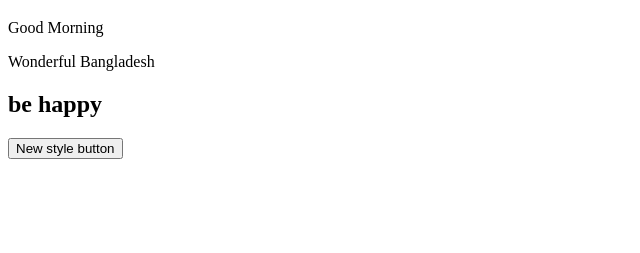
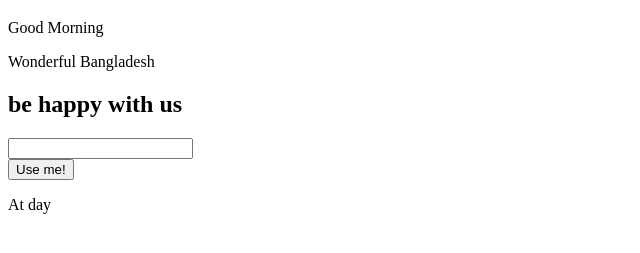
Before and after one commit to bmkabyo18/my-second-web, a plain HTML site: page index.html in a window 1280 px wide. Shown: the part 61-314 px from the top of the page, without its empty margins (0-640 px from the left). Drawn offline with Linux system fonts and the light colour scheme.

Commit message:
text updated

```diff
--- a/index.html
+++ b/index.html
@@ -11,8 +11,11 @@
     <div>
         <p>Good Morning</p>
         <p>Wonderful Bangladesh</p>
-        <h2>be happy</h2>
-        <button> New style button</button>
+        <h2>be happy with us</h2>
+        <input type="text">
+        <br>
+        <button>Use me!</button>
+        <p>At day </p>
     </div>
 
 
```
